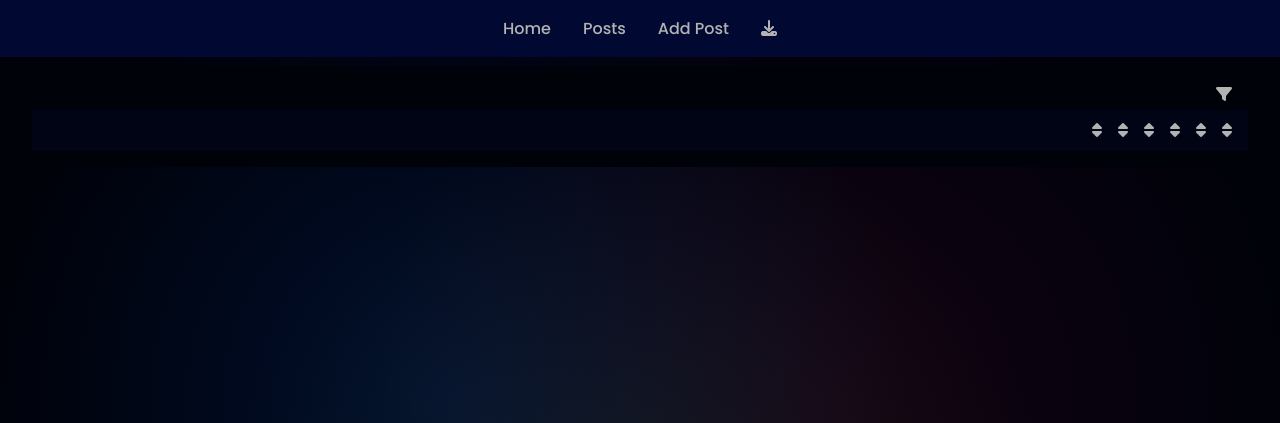
After one commit to utsav0/Content-os-2, a Flask app: page /posts in a window 1280 px wide. The commit adds this page. Shown: the top 423 px of the page. Run offline with Flask 3, Linux system fonts and the light colour scheme; data that the repository does not hold is empty; some libraries are stand-ins or nearby versions.

Commit message:
Added posts page

```diff
--- a/app.py
+++ b/app.py
@@ -1,4 +1,4 @@
-from flask import Flask, render_template
+from flask import Flask, render_template, request, jsonify, session
 from flask_cors import CORS
 import mysql.connector
 from contextlib import contextmanager
@@ -45,10 +45,127 @@ def get_db_connection():
         if conn and conn.is_connected():
             conn.close()
 
+# Page routes
+
 @app.route("/")
 def home():
     return render_template("home.html")
 
+@app.route("/posts")
+def posts():
+    return render_template("posts.html")
+
+
+# API routes
+
+# Search suggestions API
+@app.route("/api/search-suggestions")
+def search_suggestions():
+    query = request.args.get("query", "")
+    if not query:
+        return jsonify({"topics": [], "posts": []})
+    try:
+        with get_db_connection() as conn:
+            cursor = conn.cursor(dictionary=True)
+
+            # Search for topics
+            cursor.execute("SELECT id, name FROM topics WHERE name LIKE %s", (f"%{query}%",))
+            topics = cursor.fetchall()
+
+            # Search for posts
+            cursor.execute(
+                "SELECT p.post_id, p.caption FROM posts p "
+                "WHERE p.caption LIKE %s OR p.post_id LIKE %s",
+                (f"%{query}%", f"%{query}%")
+            )
+
+            posts = cursor.fetchall()
+
+            topics_suggestions = [{"id": topic['id'], "name": topic['name']} for topic in topics]
+            posts_suggestions = [{"post_id": str(post['post_id']), "caption": post['caption']} for post in posts]
+
+            return jsonify({
+                "topics": topics_suggestions,
+                "posts": posts_suggestions
+            })
+
+    except mysql.connector.Error as err:
+        app.logger.error(f"Database error: {err}")
+        return jsonify({"error": "Database error"}), 500
+
+# Fetch posts for posts page
+@app.route("/api/posts")
+def api_posts():
+    try:
+        offset = int(request.args.get("offset", 0))
+        limit = int(request.args.get("limit", 20))
+        sort_by = request.args.get("sort_by", "post_datetime")
+        sort_order = request.args.get("sort_order", "desc").upper()
+        date_from = request.args.get("date_from")
+        date_to = request.args.get("date_to")
+        likes_min = request.args.get("likes_min")
+        likes_max = request.args.get("likes_max")
+        impressions_min = request.args.get("impressions_min")
+        impressions_max = request.args.get("impressions_max")
+        comments_min = request.args.get("comments_min")
+        comments_max = request.args.get("comments_max")
+
+        # Whitelist to prevent injection
+        valid_sort_columns = ["post_datetime", "likes", "comments", "impressions", "main_ebook_ctr", "main_ebook_clicks"]
+        if sort_by not in valid_sort_columns:
+            sort_by = "post_datetime"
+        if sort_order not in ["ASC", "DESC"]:
+            sort_order = "DESC"
+
+        query = """SELECT post_id, caption, impressions, likes, comments, post_datetime, main_ebook_ctr, main_ebook_clicks
+                   FROM posts WHERE 1=1"""
+        params = []
+
+        if date_from:
+            query += " AND post_datetime >= %s"
+            params.append(date_from)
+        if date_to:
+            query += " AND post_datetime <= %s"
+            params.append(date_to)
+        if likes_min:
+            query += " AND likes >= %s"
+            params.append(likes_min)
+        if likes_max:
+            query += " AND likes <= %s"
+            params.append(likes_max)
+        if impressions_min:
+            query += " AND impressions >= %s"
+            params.append(impressions_min)
+        if impressions_max:
+            query += " AND impressions <= %s"
+            params.append(impressions_max)
+        if comments_min:
+            query += " AND comments >= %s"
+            params.append(comments_min)
+        if comments_max:
+            query += " AND comments <= %s"
+            params.append(comments_max)
+
+        query += f" ORDER BY {sort_by} {sort_order} LIMIT %s OFFSET %s"
+        params.extend([limit, offset])
+
+        with get_db_connection() as conn:
+            cursor = conn.cursor(dictionary=True)
+            cursor.execute(query, params)
+            posts = cursor.fetchall()
+
+            for post in posts:
+                if "post_id" in post and post["post_id"] is not None:
+                    post["post_id"] = str(post["post_id"])
+
+                if post.get("post_datetime"):
+                    post["post_datetime"] = post["post_datetime"].strftime("%d %B %Y")
+
+            return jsonify(posts)
+
+    except mysql.connector.Error as err:
+        app.logger.error(f"Database error: {err}")
+        return jsonify({"error": "Database error"}), 500
 
 #Server entry point
 if __name__ == "__main__":
--- a/static/css/global.css
+++ b/static/css/global.css
@@ -5,7 +5,7 @@
  }
 
  :root {
-     --clr-bg: hsl(231, 95%, 2%);
+     --clr-bg: #00020a;
      --clr-bg2: hsl(231, 95%, 10%);
      --clr-bg3: hsl(231, 95%, 18%);
      --clr-h1: hsl(0, 0%, 100%);
@@ -19,6 +19,7 @@
      --clr-accent: #09a1d9;
      --clr-topic: #f4d03f;
      --clr-post: #8cc640;
+     --clr-error: #ff330a;
  }
 
  body {
--- /dev/null
+++ b/static/css/posts.css
@@ -0,0 +1,108 @@
+main.data-container {
+    display: grid;
+    grid-template-columns: 1fr repeat(6, auto);
+    column-gap: var(--common-spacing);
+    padding: var(--common-spacing);
+    background-color: var(--clr-bg);
+    margin-top: 50px;
+}
+
+.data-container__item--header,
+.data-container__item--post-container {
+    grid-column: 1 / -1;
+    display: grid;
+    grid-template-columns: subgrid;
+}
+
+.data-container__item--filter {
+    margin-right: var(--common-spacing);
+    margin-bottom: 3px;
+    justify-self: end;
+    grid-column: 1 / -1;
+    position: relative;
+}
+
+.filter-form.hidden{
+    display: none;
+}
+
+.filter-form {
+    padding: var(--common-spacing);
+    position: absolute;
+    top: 100%;
+    right: 0;
+    background-color: var(--clr-bg2);
+    /* width: 400px; */
+    display: grid;
+    gap: var(--common-spacing);
+    justify-items: stretch;
+}
+.filter-form::backdrop{
+    filter: blur(5px);
+}
+
+.filter-form__row {
+    display: grid;
+    grid-template-columns: 1fr 1fr;
+    gap: var(--common-spacing-half);
+}
+
+.filter-form__label {
+    grid-column: 1 / -1;
+}
+
+.filter-form__input {
+    background-color: transparent;
+    border: none;
+    outline: none;
+    border: 2px solid var(--clr-border-neon);
+    padding: var(--common-spacing-half);
+    color: white;
+}
+
+.filter-form__input:focus{
+    border-color: color-mix(in hsl, var(--clr-border-neon), blue 20%);
+}
+
+.filter-form__button{
+    margin-inline: center;
+}
+
+.data-container__item--header {
+    background-color: color-mix(in hsl, var(--clr-bg), white 2%);
+    padding: var(--common-spacing-half) var(--common-spacing);
+}
+
+.data-container__item--post-container {
+    row-gap: var(--common-spacing-half)
+}
+
+.post {
+    grid-column: 1 / -1;
+    display: grid;
+    grid-template-columns: subgrid;
+    align-items: center;
+    text-wrap: nowrap;
+    background-color: var(--clr-bg2);
+    padding: var(--common-spacing-half) var(--common-spacing);
+}
+
+.post__media {
+    max-width: 40px;
+    height: auto;
+    display: none;
+}
+
+.post__caption {
+    display: inline-block;
+    overflow: hidden;
+    text-overflow: ellipsis;
+    text-wrap: nowrap;
+    padding-right: 1ch;
+}
+
+.post__stats {
+    grid-column: 2 / -1;
+    display: grid;
+    grid-template-columns: subgrid;
+}
--- /dev/null
+++ b/static/js/posts.js
@@ -0,0 +1,166 @@
+(() => {
+    'use strict';
+
+    const CONFIG = { POSTS_PER_PAGE: 20, SCROLL_THRESHOLD: 100 };
+
+    let state = {
+        offset: 0,
+        isLoading: false,
+        sortBy: 'post_datetime',
+        sortOrder: 'desc',
+        filters: {}
+    };
+
+    const DOM = {
+        postsContainer: document.getElementById('posts-container'),
+        loading: document.getElementById('loading'),
+        filterForm: document.querySelector('.filter-form'),
+        filterBtn: document.getElementById('filter-button'),
+        clearFiltersBtn: document.getElementById('clear-filters'),
+        sortButtons: {
+            impressions: document.getElementById('sort-impressions'),
+            likes: document.getElementById('sort-likes'),
+            comments: document.getElementById('sort-comments'),
+            date: document.getElementById('sort-dates'),
+            ctr: document.getElementById('sort-ctr'),
+            clicks: document.getElementById('sort-clicks')
+        },
+        filterInputs: {
+            impressions_min: document.getElementById('impressions-from'),
+            impressions_max: document.getElementById('impressions-to'),
+            likes_min: document.getElementById('likes-from'),
+            likes_max: document.getElementById('likes-to'),
+            comments_min: document.getElementById('comments-from'),
+            comments_max: document.getElementById('comments-to'),
+            date_from: document.getElementById('date-from'),
+            date_to: document.getElementById('date-to')
+        }
+    };
+
+    function fetchPosts() {
+        state.isLoading = true;
+        DOM.loading.style.display = 'block';
+
+        const params = new URLSearchParams({
+            offset: state.offset,
+            limit: CONFIG.POSTS_PER_PAGE,
+            sort_by: state.sortBy,
+            sort_order: state.sortOrder,
+            ...state.filters
+        });
+
+        return fetch(`/api/posts?${params.toString()}`)
+            .then(res => res.json())
+            .then(posts => {
+                posts.forEach(post => {
+                    const postEl = document.createElement('div');
+                    postEl.classList.add('post');
+
+                    const caption = document.createElement('a');
+                    caption.href = `/post/${post.post_id}`;
+                    caption.classList.add('post__caption', 'hoverable-white');
+                    caption.textContent = post.caption;
+
+                    const stats = document.createElement('div');
+                    stats.classList.add('post__stats');
+                    stats.innerHTML = `
+                        <span><i class="fas fa-eye"></i> ${post.impressions !== null ? post.impressions : '-'}</span>
+                        <span><i class="fas fa-heart"></i> ${post.likes !== null ? post.likes : '-'}</span>
+                        <span><i class="fas fa-comment"></i> ${post.comments !== null ? post.comments : '-'}</span>
+                        <span><i class="fa-solid fa-rocket"></i> ${post.main_ebook_ctr !== null ? post.main_ebook_ctr : '-'}</span>
+                        <span><i class="fa-solid fa-mouse-pointer"></i> ${post.main_ebook_clicks !== null ? post.main_ebook_clicks : '-'}</span>
+                        <span><i class="fa-solid fa-calendar"></i> ${post.post_datetime}</span>
+                    `;
+                    console.log("main ebook ctr: ", post.main_ebook_ctr);
+
+
+                    postEl.appendChild(caption);
+                    postEl.appendChild(stats);
+                    DOM.postsContainer.appendChild(postEl);
+                });
+
+                state.offset += CONFIG.POSTS_PER_PAGE;
+                state.isLoading = false;
+                DOM.loading.style.display = 'none';
+            })
+            .catch(err => {
+                console.error('Error fetching posts:', err);
+                state.isLoading = false;
+                DOM.loading.style.display = 'none';
+            });
+    }
+
+    function clearPosts() {
+        const posts = DOM.postsContainer.querySelectorAll('.post');
+        posts.forEach(p => p.remove());
+    }
+
+    function handleFilterSubmit(e) {
+        e.preventDefault();
+        state.filters = {};
+        for (const key in DOM.filterInputs) {
+            const val = DOM.filterInputs[key].value;
+            if (val) state.filters[key] = val;
+        }
+        state.offset = 0;
+        clearPosts();
+        fetchPosts();
+        DOM.filterForm.classList.add('hidden');
+    }
+
+    function handleClearFilters() {
+        for (const input of Object.values(DOM.filterInputs)) input.value = '';
+        state.filters = {};
+        state.offset = 0;
+        clearPosts();
+        fetchPosts();
+        DOM.filterForm.classList.add('hidden');
+    }
+
+    function setupSortButton(buttonEl, column) {
+        buttonEl.addEventListener('click', () => {
+            if (state.sortBy === column) state.sortOrder = state.sortOrder === 'desc' ? 'asc' : 'desc';
+            else { state.sortBy = column; state.sortOrder = 'desc'; }
+            state.offset = 0;
+            clearPosts();
+            fetchPosts();
+        });
+    }
+
+    function setupFilterToggle() {
+        DOM.filterBtn.addEventListener('click', e => {
+            e.stopPropagation();
+            DOM.filterForm.classList.toggle('hidden');
+        });
+        DOM.filterForm.addEventListener('click', e => e.stopPropagation());
+        document.addEventListener('click', e => {
+            if (!DOM.filterForm.contains(e.target) && e.target !== DOM.filterBtn) {
+                DOM.filterForm.classList.add('hidden');
+            }
+        });
+    }
+
+    function init() {
+        window.addEventListener('scroll', () => {
+            if (window.innerHeight + window.scrollY >= document.body.offsetHeight - CONFIG.SCROLL_THRESHOLD && !state.isLoading) {
+                fetchPosts();
+            }
+        });
+
+        DOM.filterForm.addEventListener('submit', handleFilterSubmit);
+        DOM.clearFiltersBtn.addEventListener('click', handleClearFilters);
+
+        setupSortButton(DOM.sortButtons.impressions, 'impressions');
+        setupSortButton(DOM.sortButtons.likes, 'likes');
+        setupSortButton(DOM.sortButtons.comments, 'comments');
+        setupSortButton(DOM.sortButtons.date, 'post_datetime');
+        setupSortButton(DOM.sortButtons.ctr, 'main_ebook_ctr');
+        setupSortButton(DOM.sortButtons.clicks, 'main_ebook_clicks');
+
+        setupFilterToggle();
+        fetchPosts();
+    }
+
+    document.addEventListener('DOMContentLoaded', init);
+
+})();
--- a/templates/base.html
+++ b/templates/base.html
@@ -5,7 +5,7 @@
     <meta charset="UTF-8">
     <meta name="viewport" content="width=device-width, initial-scale=1.0">
     <title>{% block title %}Content OS{% endblock %}</title>
-    <link rel="stylesheet" href="https://cdnjs.cloudflare.com/ajax/libs/font-awesome/6.0.0-beta3/css/all.min.css">
+    <script src="https://kit.fontawesome.com/6bf5f276c4.js" crossorigin="anonymous"></script>
     <link rel="preconnect" href="https://fonts.googleapis.com">
     <link rel="preconnect" href="https://fonts.gstatic.com" crossorigin>
     <link
@@ -39,9 +39,7 @@
         </nav>
     </header>
 
-    <main>
         {% block content %}{% endblock %}
-    </main>
 
     <!-- Page-specific scripts -->
     {% block scripts %}{% endblock %}
--- a/templates/home.html
+++ b/templates/home.html
@@ -7,6 +7,7 @@
 {% endblock %}
 
 {% block content %}
+<main>
     <div class="search-bar rounded-border-box">
         <input type="text" name="search" id="search-input" class="search-bar__input" placeholder="Search..."
             autocomplete="off">
@@ -45,6 +46,7 @@
             </a>
         </div>
     </section>
+</main>
 {% endblock %}
 
 {% block scripts %}
--- /dev/null
+++ b/templates/posts.html
@@ -0,0 +1,98 @@
+{% extends 'base.html' %}
+
+{% block title %}Posts - Content OS{% endblock %}
+
+{% block head %}
+<link rel="stylesheet" href="{{ url_for('static', filename='css/posts.css') }}">
+{% endblock %}
+
+{% block content %}
+<main class="data-container">
+    <div class="data-container__item data-container__item--filter">
+        <i class="fa-solid fa-filter hoverable-white" id="filter-button"></i>
+        <form class="filter-form rounded-border-box hidden">
+            <div class="filter-form__row">
+                <label class="filter-form__label" for="impressions-from">Impressions</label>
+                <input type="number" class="filter-form__input" id="impressions-from" name="impressions_from"
+                    placeholder="From">
+                <input type="number" class="filter-form__input" id="impressions-to" name="impressions_to"
+                    placeholder="To">
+            </div>
+
+            <div class="filter-form__row">
+                <label class="filter-form__label" for="likes-from">Likes</label>
+                <input type="number" class="filter-form__input" id="likes-from" name="likes_from" placeholder="From">
+                <input type="number" class="filter-form__input" id="likes-to" name="likes_to" placeholder="To">
+            </div>
+
+            <div class="filter-form__row">
+                <label class="filter-form__label" for="comments-from">Comments</label>
+                <input type="number" class="filter-form__input" id="comments-from" name="comments_from"
+                    placeholder="From">
+                <input type="number" class="filter-form__input" id="comments-to" name="comments_to" placeholder="To">
+            </div>
+
+            <div class="filter-form__row">
+                <label class="filter-form__label" for="date-from">Date</label>
+                <input type="date" class="filter-form__input" id="date-from" name="date_from">
+                <input type="date" class="filter-form__input" id="date-to" name="date_to">
+            </div>
+
+            <div class="filter-form__row filter-form__row--actions">
+                <button type="button" class="filter-form__button btn btn--secondary" id="clear-filters">Clear
+                    Filters</button>
+                <button type="submit" class="filter-form__button btn btn--primary">Apply Filters</button>
+            </div>
+        </form>
+
+    </div>
+    <div class="data-container__item data-container__item--header">
+        <div class="header__caption hoverable-white"></div>
+        <div class="header__impressions">
+            <i class="fa-solid fa-sort sort-icon hoverable-white" id="sort-impressions"></i>
+        </div>
+        <div class="header__likes">
+            <i class="fa-solid fa-sort sort-icon hoverable-white" id="sort-likes"></i>
+        </div>
+        <div class="header__comments">
+            <i class="fa-solid fa-sort sort-icon hoverable-white" id="sort-comments"></i>
+        </div>
+        <div class="header__ctr">
+            <i class="fa-solid fa-sort sort-icon hoverable-white" id="sort-ctr"></i>
+        </div>
+        <div class="header__clicks">
+            <i class="fa-solid fa-sort sort-icon hoverable-white" id="sort-clicks"></i>
+        </div>
+        <div class="header__dates">
+            <i class="fa-solid fa-sort sort-icon hoverable-white" id="sort-dates"></i>
+        </div>
+    </div>
+    <div id="posts-container" class="data-container__item data-container__item--post-container">
+        {% for post in posts %}
+        <div class="post">
+            <a href="/post/{{ post.post_id }}" class="post__caption hoverable-white nulled-link" target="_blank">
+                {{ post.caption|e }}
+            </a>
+            <div class="post__stats">
+                <span><i class="fas fa-eye"></i> {{ post.impressions }}</span>
+                <span><i class="fas fa-heart"></i> {{ post.likes }}</span>
+                <span><i class="fas fa-comment"></i> {{ post.comments }}</span>
+                <span>
+                    <i class="fa-solid fa-rocket"></i>
+                    {{ (post.main_ebook_clicks / post.impressions * 100) | round(2) }}
+                </span>
+                <span><i class="fa-solid fa-mouse-pointer"></i> {{ post.main_ebook_clicks }}</span>
+                <span><i class="fa-solid fa-calendar"></i> {{ post.post_datetime }}</span>
+            </div>
+        </div>
+        {% endfor %}
+    </div>
+</main>
+<div id="loading" style="display: none;">
+    <p>Loading more posts...</p>
+</div>
+{% endblock %}
+
+{% block scripts %}
+<script src="{{ url_for('static', filename='js/posts.js') }}"></script>
+{% endblock %}
```
Also changed, not shown: static/css/home.css (+14 -1 lines), static/js/home.js (added, +53 -0 lines). Lines whose indentation alone changed are shown as unchanged.
